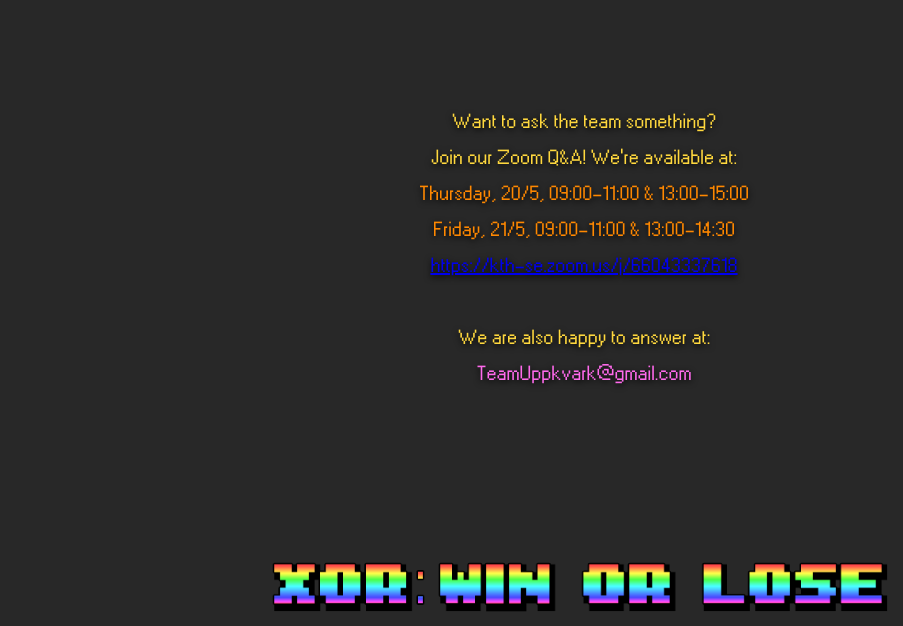
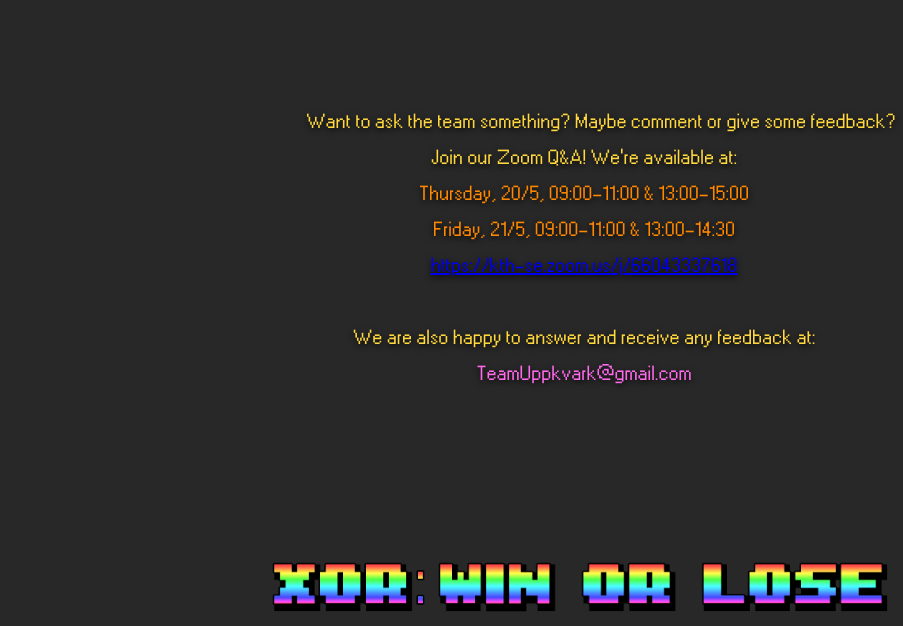
Before and after one commit to TeamUppkvark/UppkvarkExpo2021, a plain HTML site: page index.html in a window 1280 px wide. Shown: the part 1003-1629 px from the top of the page, without its empty margins (377-1280 px from the left). Drawn offline with Linux system fonts and the light colour scheme.

Commit message:
Comments

```diff
--- a/index.html
+++ b/index.html
@@ -3212,8 +3212,8 @@ window.application = new Application();
 	<img id="Image_1" src="Image_1.gif" srcset="Image_1.gif 1x, Image_1.gif 2x">
 
 	<div id="Want_to_ask_the_team_something">
-		<span>Want to ask the team something?<br/><br/>Join our Zoom Q&A! We're available at:</span><br><span style="color:rgba(126,255,139,1);"></span><br><span style="color:rgba(255,136,0,1);">Thursday, 20/5, 09:00-11:00 & 13:00-15:00<br/><br/>Friday, 21/5, 09:00-11:00 & 13:00-14:30</span><br><span style="color:rgba(126,255,139,1);"></span>
-		<br><span style="color:rgba(22,50,238,1);"><a href="https://kth-se.zoom.us/j/66043337618">https://kth-se.zoom.us/j/66043337618</a></span><br><span style="color:rgba(126,255,139,1);"><br/><br/></span><br><span>We are also happy to answer at:</span><br><span style="color:rgba(126,255,139,1);"></span><br><span style="color:rgba(255,106,236,1);">TeamUppkvark@gmail.com</span>
+		<span>Want to ask the team something? Maybe comment or give some feedback?<br/><br/>Join our Zoom Q&A! We're available at:</span><br><span style="color:rgba(126,255,139,1);"></span><br><span style="color:rgba(255,136,0,1);">Thursday, 20/5, 09:00-11:00 & 13:00-15:00<br/><br/>Friday, 21/5, 09:00-11:00 & 13:00-14:30</span><br><span style="color:rgba(126,255,139,1);"></span>
+		<br><span style="color:rgba(22,50,238,1);"><a href="https://kth-se.zoom.us/j/66043337618">https://kth-se.zoom.us/j/66043337618</a></span><br><span style="color:rgba(126,255,139,1);"><br/><br/></span><br><span>We are also happy to answer and receive any feedback at:</span><br><span style="color:rgba(126,255,139,1);"></span><br><span style="color:rgba(255,106,236,1);">TeamUppkvark@gmail.com</span>
 	</div>
 	<img id="xor" src="xor.png" srcset="xor.png 1x, xor@2x.png 2x">
 
```
